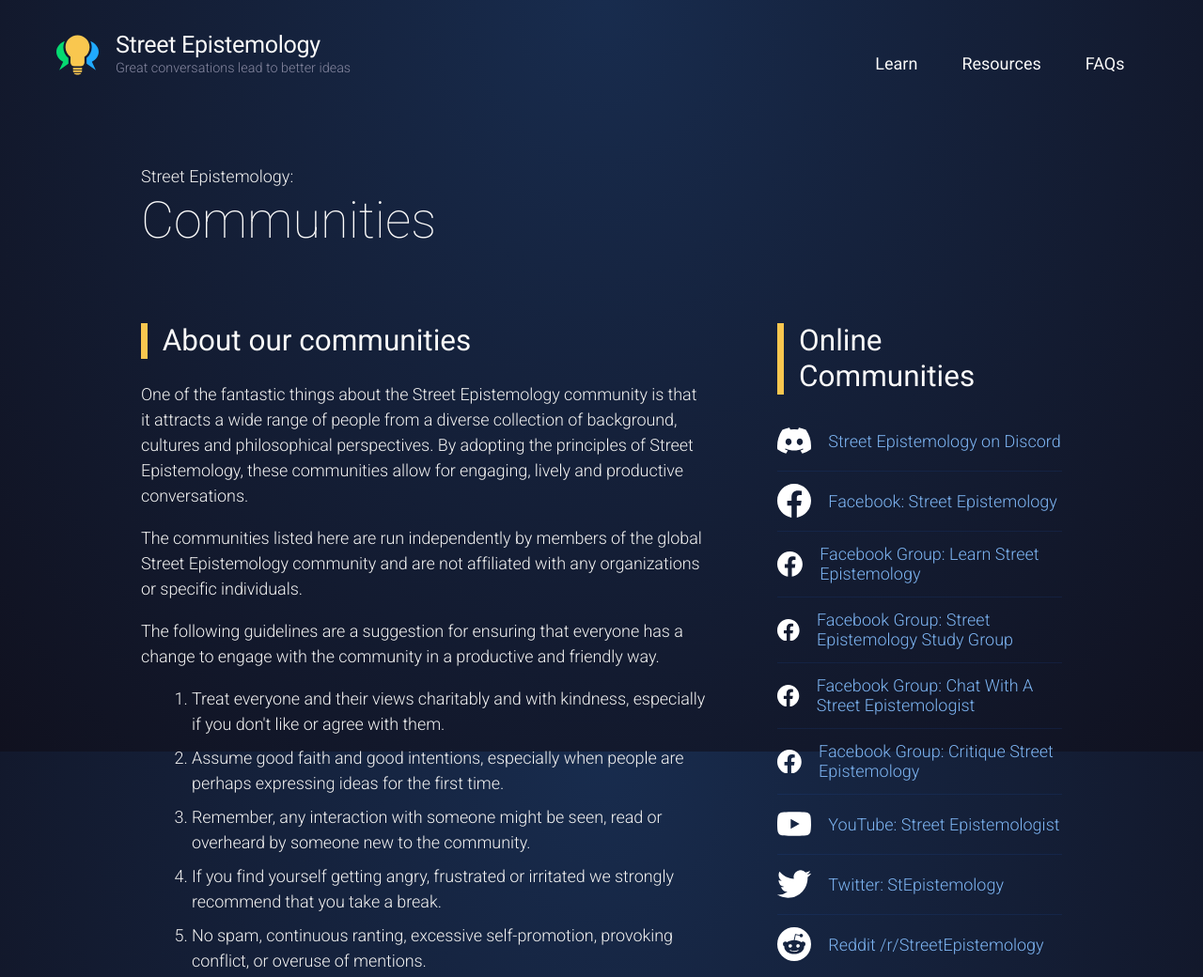
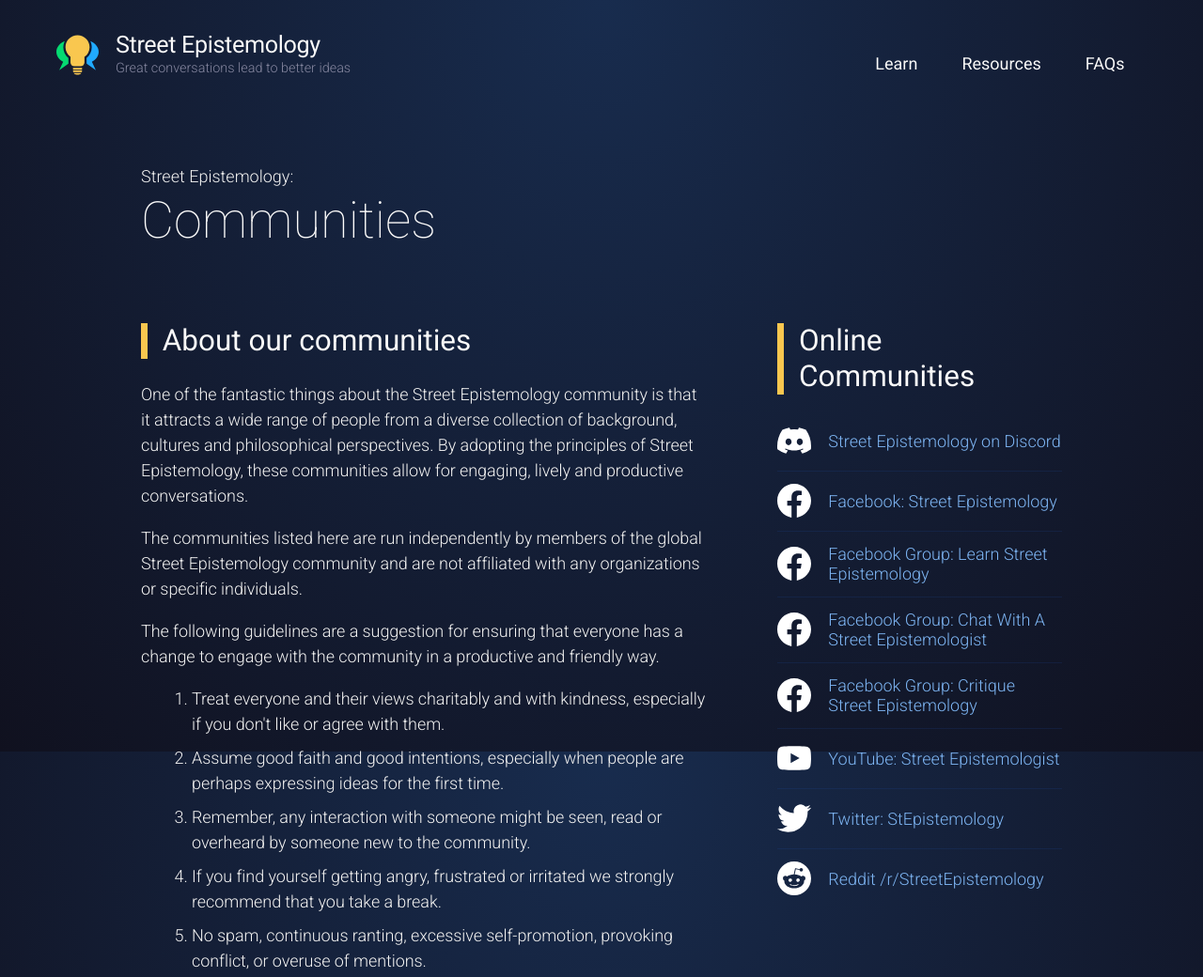
Before and after one commit to William-Owen/streetepistemology.website, a Gatsby site: page /resources/communities in a window 1280 px wide. Shown: the top 1040 px of the page at 94% size. Built offline with nearby package versions, Linux system fonts and the light colour scheme; Gatsby itself is replaced by a stand-in of ours.

```diff
--- a/src/pages/resources/communities.module.sass
+++ b/src/pages/resources/communities.module.sass
@@ -18,13 +18,12 @@
 			jutify-content: center
 			align-items: center
 
-		div
+		div.linkText
 
 			flex-grow: 1
 
 		svg
 
-			flex-basis: 2rem
 			fill: #fff
 			display: block
 			margin-right: 1rem
--- a/src/pages/resources/communities.tsx
+++ b/src/pages/resources/communities.tsx
@@ -43,15 +43,30 @@
 
 						<h3>Online Communities</h3>
 
-						<a href="https://discord.gg/sKap3zM"><IconDiscord /><div>Street Epistemology on Discord</div></a>
-						<a href="https://www.facebook.com/StreetEpistemology"><IconFacebook /><div>Facebook: Street Epistemology</div></a>
-						<a href="https://www.facebook.com/groups/learnstreetepistemology/"><IconFacebook />Facebook Group: Learn Street Epistemology</a>
-						<a href="https://www.facebook.com/groups/learnstreetepistemology/"><IconFacebook />Facebook Group: Street Epistemology Study Group</a>
-						<a href="https://www.facebook.com/groups/ChatWithAStreetEpistemologist/"><IconFacebook /><div>Facebook Group: Chat With A Street Epistemologist</div></a>
-						<a href="https://www.facebook.com/groups/CritiqueStreetEpistemology/"><IconFacebook /><div>Facebook Group: Critique Street Epistemology</div></a>
-						<a href="https://www.youtube.com/user/StreetEpistemologist/channels"><IconYouTube /><div>YouTube: Street Epistemologist</div> </a>
-						<a href="https://twitter.com/StEpistemology"><IconTwitter /><div>Twitter: StEpistemology</div></a>
-						<a href="https://www.reddit.com/r/StreetEpistemology/"><IconReddit /><div>Reddit /r/StreetEpistemology</div></a>
+						<a href="https://discord.gg/sKap3zM"><div>
+							<IconDiscord />
+						</div><div>Street Epistemology on Discord</div></a>
+						<a href="https://www.facebook.com/StreetEpistemology"><div>
+							<IconFacebook />
+						</div><div>Facebook: Street Epistemology</div></a>
+						<a href="https://www.facebook.com/groups/learnstreetepistemology/"><div>
+							<IconFacebook />
+						</div><div>Facebook Group: Learn Street Epistemology</div></a>
+						<a href="https://www.facebook.com/groups/ChatWithAStreetEpistemologist/"><div>
+							<IconFacebook />
+						</div><div>Facebook Group: Chat With A Street Epistemologist</div></a>
+						<a href="https://www.facebook.com/groups/CritiqueStreetEpistemology/"><div>
+							<IconFacebook />
+						</div><div>Facebook Group: Critique Street Epistemology</div></a>
+						<a href="https://www.youtube.com/user/StreetEpistemologist/channels"><div>
+							<IconYouTube />
+						</div><div>YouTube: Street Epistemologist</div> </a>
+						<a href="https://twitter.com/StEpistemology"><div>
+							<IconTwitter />
+						</div><div>Twitter: StEpistemology</div></a>
+						<a href="https://www.reddit.com/r/StreetEpistemology/"><div>
+							<IconReddit />
+						</div><div>Reddit /r/StreetEpistemology</div></a>
 
 					</PageNavigation>
 
```
Also changed, not shown: src/pages/resources/books.tsx (+13 -3 lines).
